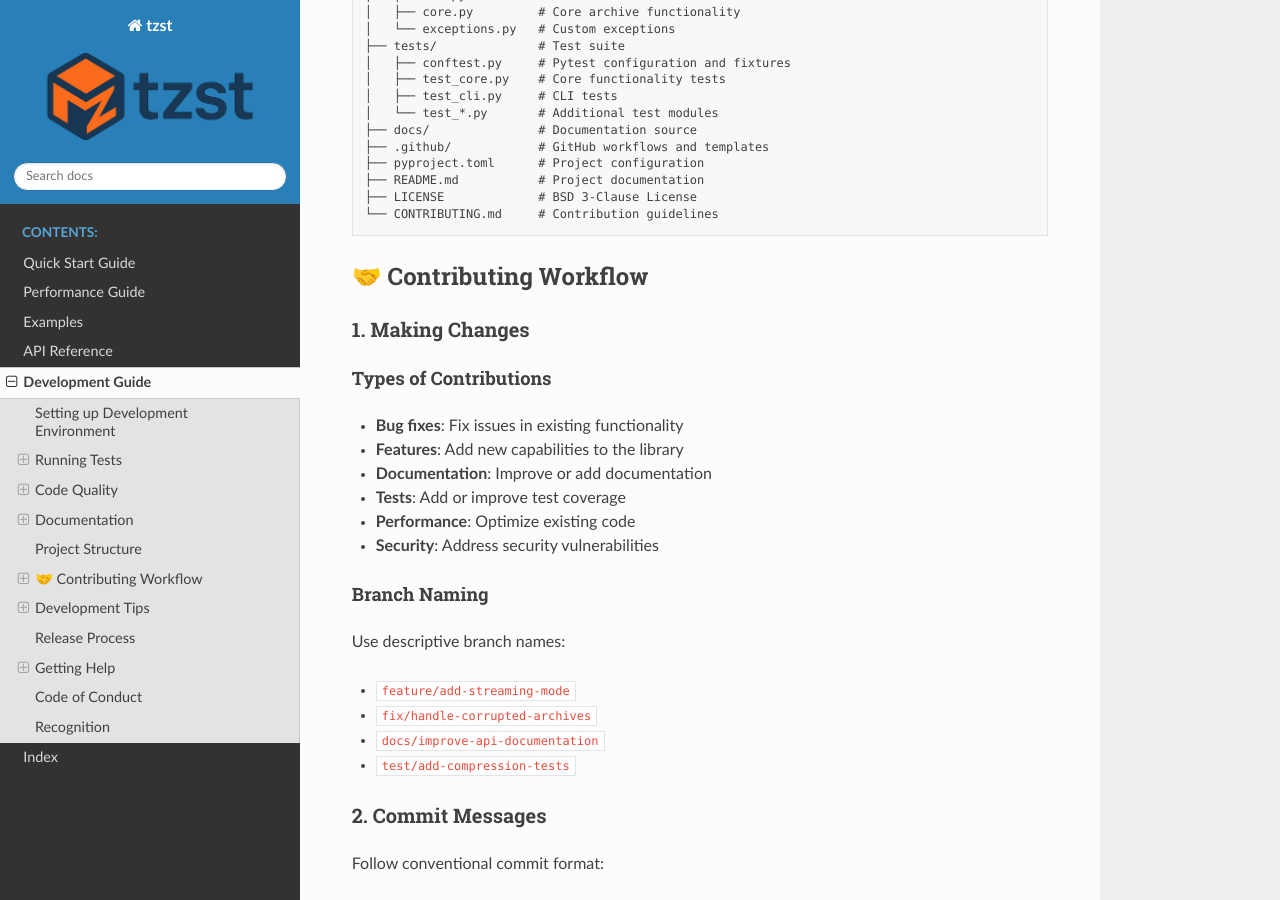
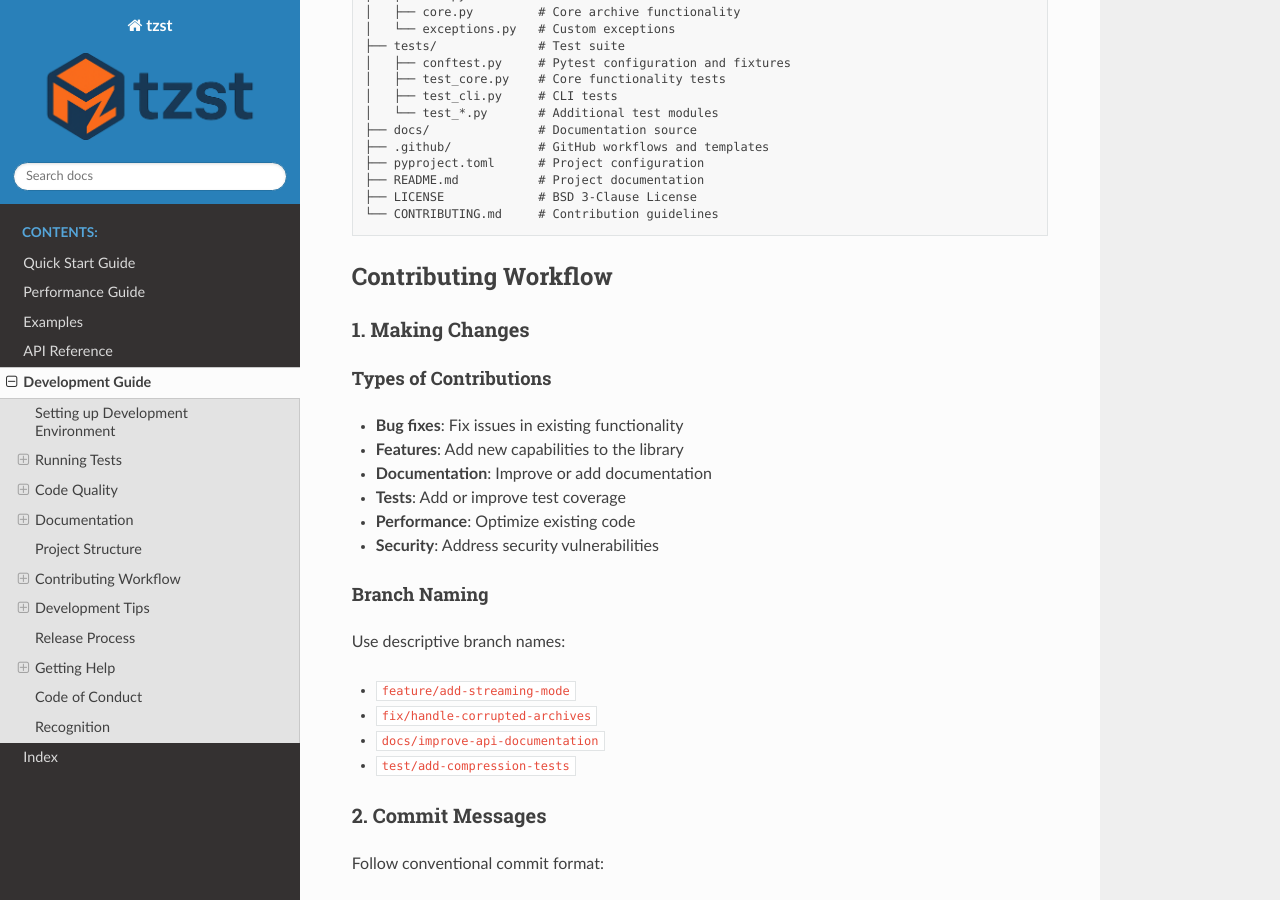
Before and after one commit to xixu-me/tzst, a Sphinx documentation site: the page built from docs/development.md, in a window 1280 px wide and 900 px high, scrolled down 3529 px. Built offline with Sphinx 7.4.7 and the Read the Docs theme 3.1.0, drawn with Linux system fonts in a browser that asks for light colours.

````diff
--- a/docs/development.md
+++ b/docs/development.md
@@ -182,7 +182,7 @@ tzst/
 └── CONTRIBUTING.md     # Contribution guidelines
 ```
 
-## 🤝 Contributing Workflow
+## Contributing Workflow
 
 ### 1. Making Changes
 
````
